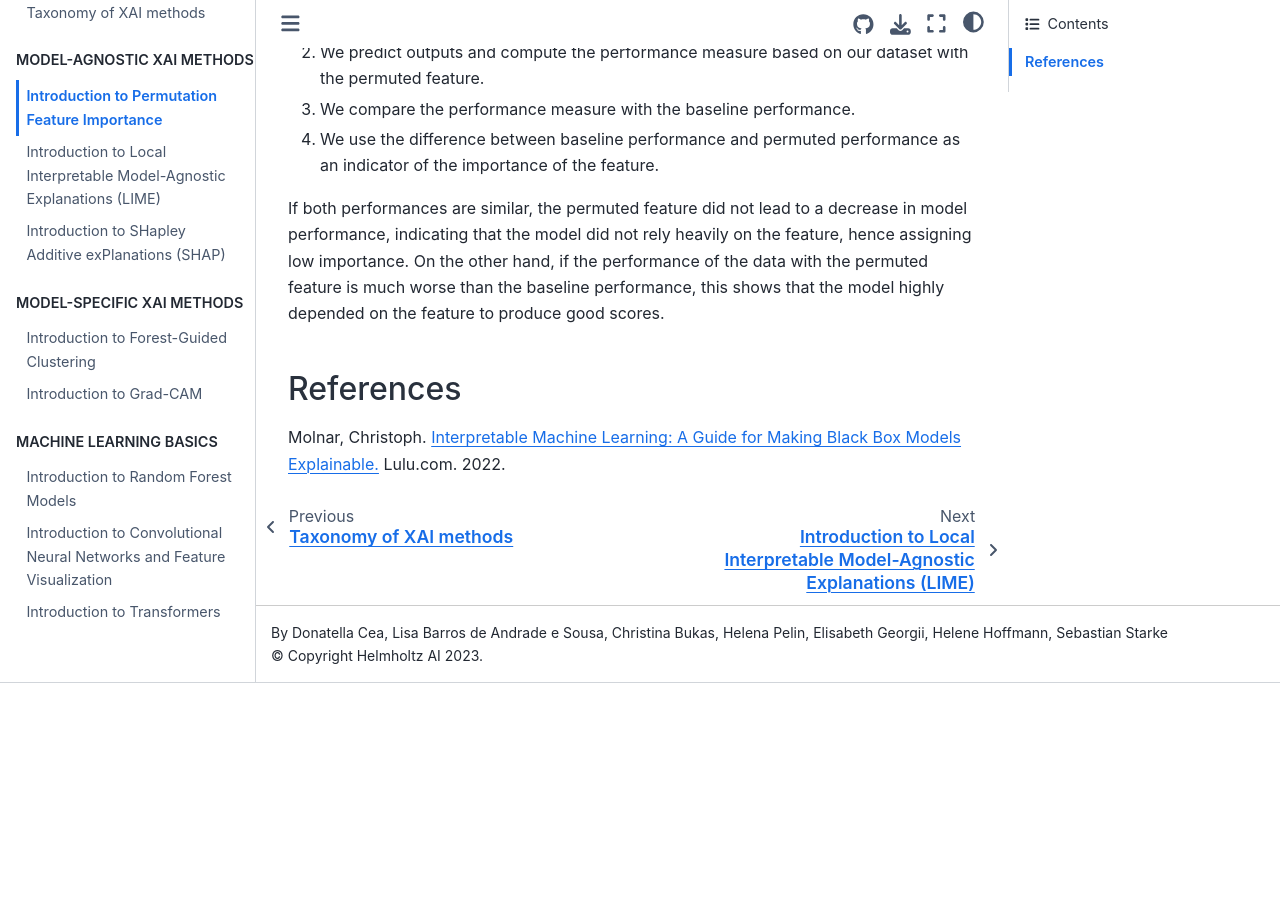
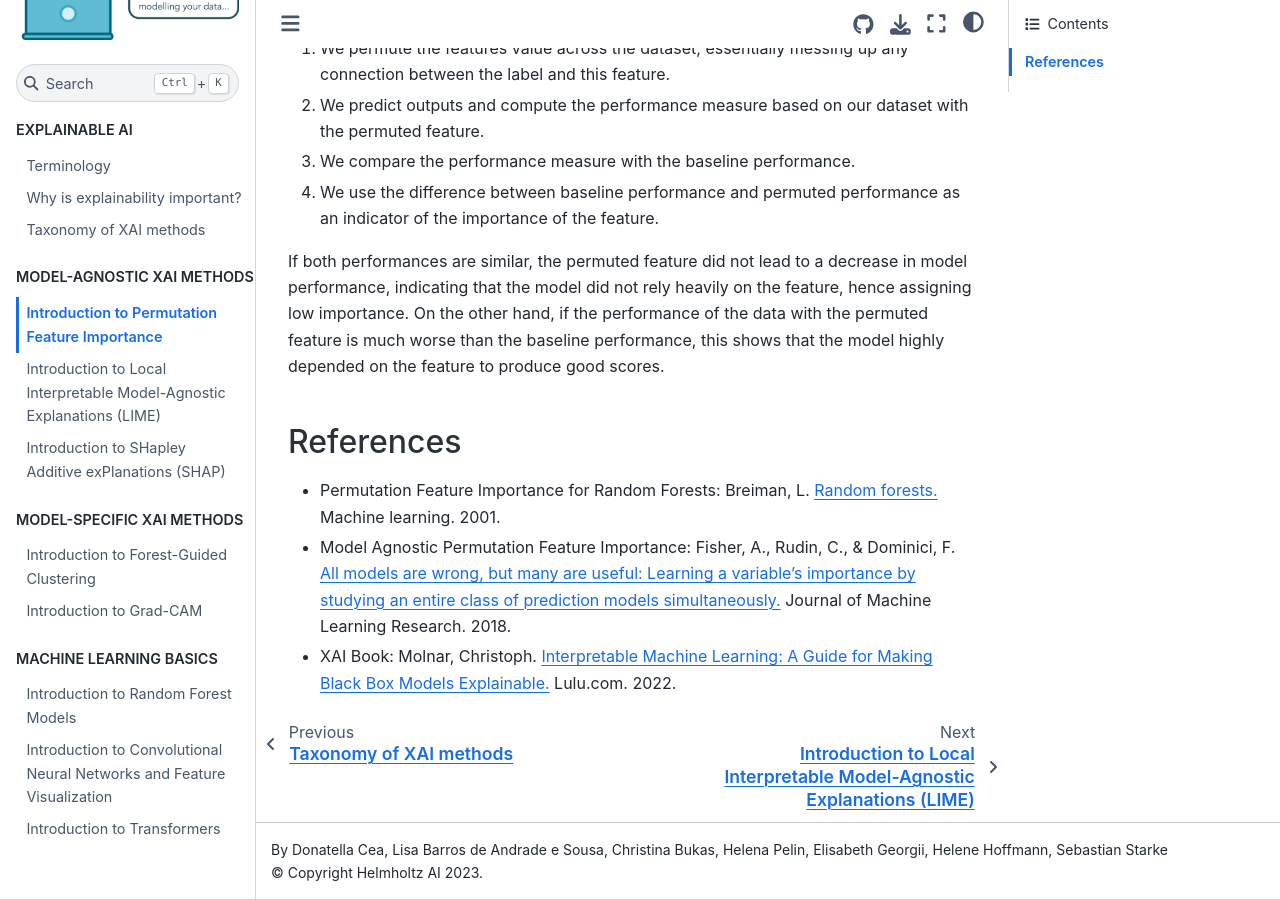
Before and after one commit to HelmholtzAI-Consultants-Munich/XAI-Tutorials, a Sphinx documentation site: the page built from docs/source/_model_agnostic_xai/pfi.rst, in a window 1280 px wide and 900 px high, scrolled down 907 px. Built offline with Sphinx 7.4.7 and the Sphinx Book theme 1.1.4, drawn with Linux system fonts in a browser that asks for light colours; before the commit the page ends 1590 px from its top, so only the background shows below that; some of the changed text lies outside the part shown.

Commit message:
Update pfi.rst

```diff
--- a/docs/source/_model_agnostic_xai/pfi.rst
+++ b/docs/source/_model_agnostic_xai/pfi.rst
@@ -3,6 +3,7 @@
 
 Permutation Feature Importance is a **model-agnostic** method, which means that it is not restricted to a certain model type,
 and it is a **global** method, which means that it only provides explanations for a full dataset, but not for individual samples.
+Permutation Feature Importance was introduced in 2001 by `Breiman et al. <https://link.springer.com/article/10.1023/a:1010933404324>`_ for Random Forest models and extended to a model-agnostic version in 2018 by `Fischer et al. <https://www.jmlr.org/papers/v20/18-760.html>`_
 
 For a short video introduction to Permutation Feature Importance, click below:
 
@@ -28,4 +29,6 @@
 References
 -----------
 
-Molnar, Christoph. `Interpretable Machine Learning: A Guide for Making Black Box Models Explainable. <https://christophm.github.io/interpretable-ml-book/>`_ Lulu.com. 2022.
+- Permutation Feature Importance for Random Forests: Breiman, L. `Random forests. <https://link.springer.com/article/10.1023/a:1010933404324>`_ Machine learning. 2001.
+- Model Agnostic Permutation Feature Importance: Fisher, A., Rudin, C., & Dominici, F. `All models are wrong, but many are useful: Learning a variable's importance by studying an entire class of prediction models simultaneously. <https://www.jmlr.org/papers/v20/18-760.html>`_ Journal of Machine Learning Research. 2018.
+- XAI Book: Molnar, Christoph. `Interpretable Machine Learning: A Guide for Making Black Box Models Explainable. <https://christophm.github.io/interpretable-ml-book/>`_ Lulu.com. 2022.
```
